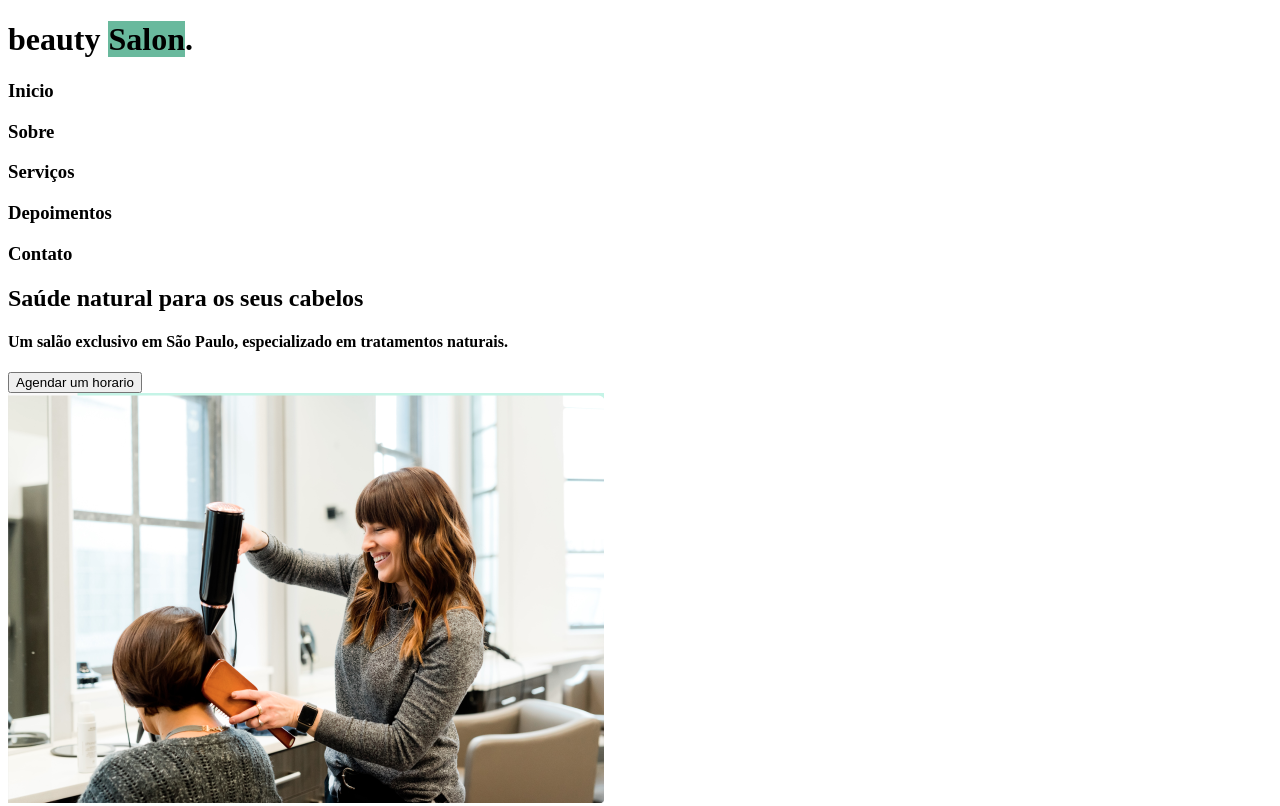
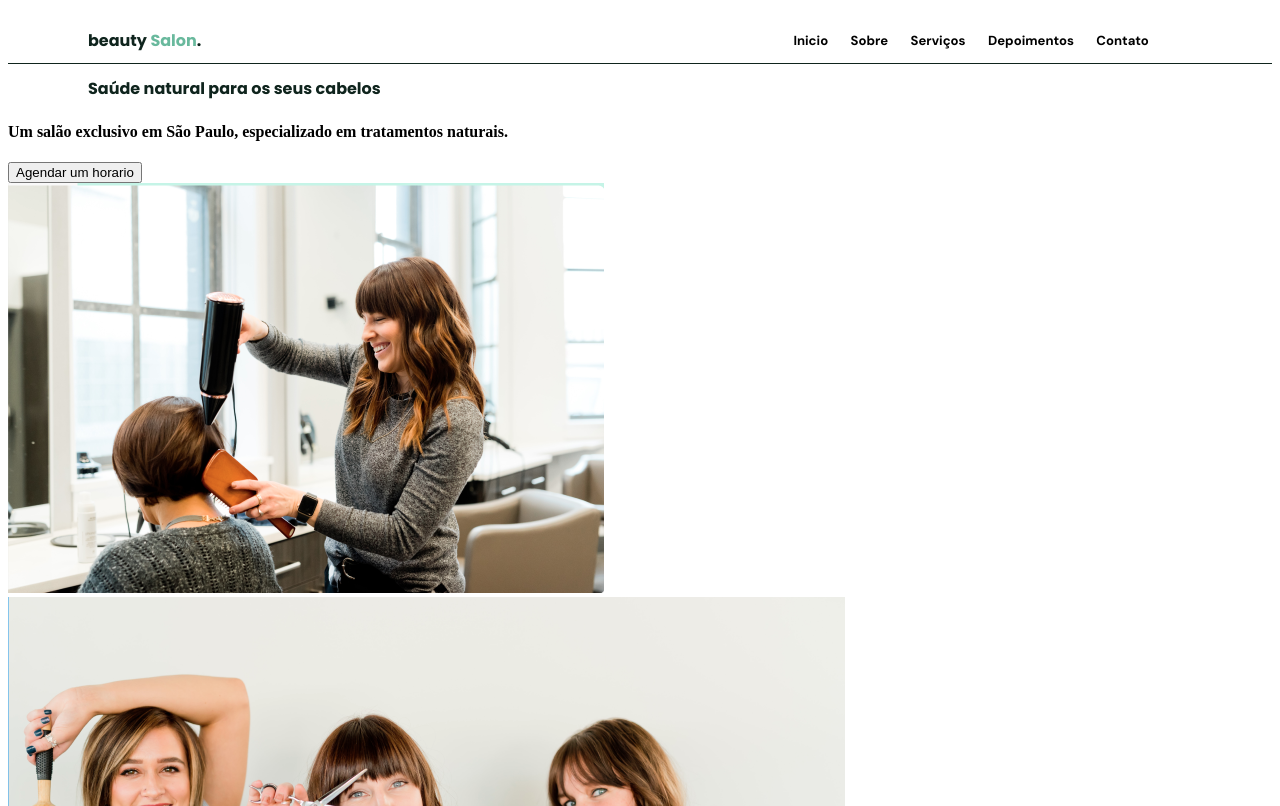
Before and after one commit to LarinhaPrates/3-ano_exercicio03, a website: page src/index.html in a window 1280 px wide. Shown: the top 806 px of the page. Drawn offline with Linux system fonts and the light colour scheme.

Commit message:
25/03 modificação 2 as 23:13

```diff
--- a/src/index.html
+++ b/src/index.html
@@ -18,15 +18,26 @@
 <body>
     <div class="container">
         <header>
-            <h1>beauty <span>Salon</span>.</h1>
+            <h2>beauty <span>Salon</span>.</h2>
             <div class="row">
-                <h3>Inicio</h3>
-                <h3>Sobre</h3>
-                <h3>Serviços</h3>
-                <h3>Depoimentos</h3>
-                <h3>Contato</h3>
+                <div class="boxHeader">
+                    <h3>Inicio</h3>
+                </div>
+                <div class="boxHeader">
+                    <h3>Sobre</h3>
+                </div>
+                <div class="boxHeader">
+                    <h3>Serviços</h3>
+                </div>
+                <div class="boxHeader">
+                    <h3>Depoimentos</h3>
+                </div>
+                <div class="boxHeader">
+                    <h3>Contato</h3>
+                </div>
             </div>
         </header>
+        <div class="linha"></div>
         <main>
             <div class="col">
                 <h2>Saúde natural para os seus cabelos</h2>
--- a/src/styles/main.scss
+++ b/src/styles/main.scss
@@ -5,16 +5,41 @@ $corDoTexto: #767676;
 $fontePrincipal: Poppins, sans-serif;
 $fonteTitulo: DM Sans, sans-serif;
 
-.container{
-    display: flex;
-    justify-content: center;
-    align-items: center;
-}
+
+
 span{
     color: $corPrincipal;
 }
 
-h1{
+h2{
     color: $coresDoTitulo;
     font-family: $fontePrincipal;
+    font-size: 1em;
+    margin-left: 5em;
+
 }
+header{
+    display: flex;
+    align-items: center;
+    justify-content: space-between;
+    margin-bottom: -0.7em;
+}
+
+.row{
+    display: flex;
+    margin-right: 10em;
+    font-family: $fonteTitulo;
+    font-size: 0.7em;
+}
+
+.boxHeader{
+    margin: 1em;
+
+}
+
+.linha{
+    width: 100%;
+    height: 0.5px;
+    background-color: $coresDoTitulo;
+    margin-top: 0.3px;
+}
```
Also changed, not shown: dist/styles/main.css, 1 other file.
